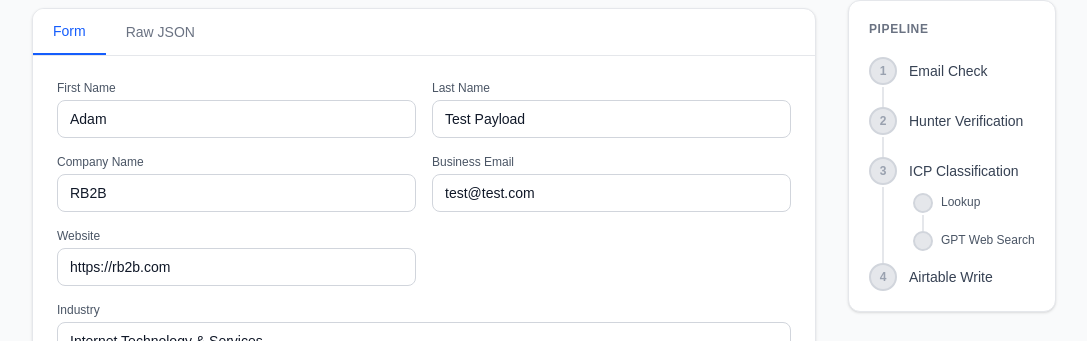
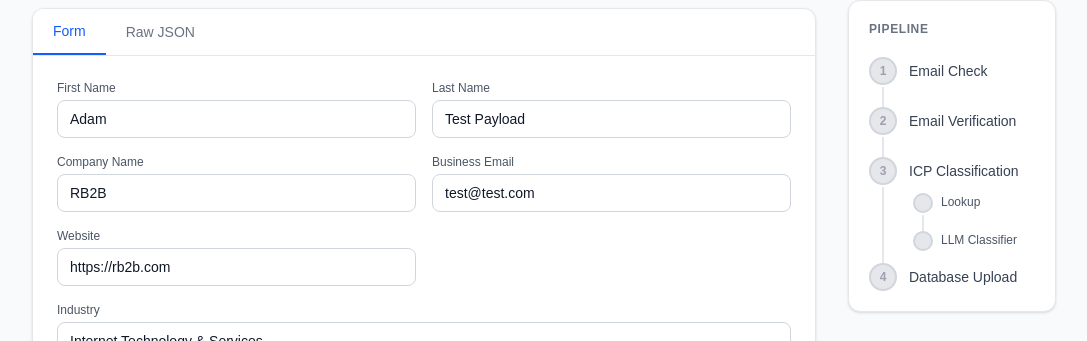
Before and after one commit to salesperson/rb2b-lead-enrichment-frontend, a Next.js app: page / in a window 1280 px wide. Shown: the part 120-461 px from the top of the page, without its empty margins (96-1183 px from the left). Built offline with nearby package versions, Linux system fonts and the light colour scheme.

Commit message:
Remove vendor-specific labels from pipeline tree

```diff
--- a/app/components/IcpDemo.tsx
+++ b/app/components/IcpDemo.tsx
@@ -107,9 +107,9 @@ type NodeState = "gray" | "green" | "red";
 
 const PIPELINE_NODES = [
   "Email Check",
-  "Hunter Verification",
+  "Email Verification",
   "ICP Classification",
-  "Airtable Write",
+  "Database Upload",
 ];
 
 function getPipelineState(res: WebhookResponse | null): NodeState[] {
@@ -154,7 +154,7 @@ function getSubNodes(path: PathValue, node3State: NodeState): [SubNodeInfo, SubN
     default:
       return [
         { label: "Lookup",          color: "gray" },
-        { label: "GPT Web Search",  color: "gray" },
+        { label: "LLM Classifier",  color: "gray" },
       ];
   }
 }
```
